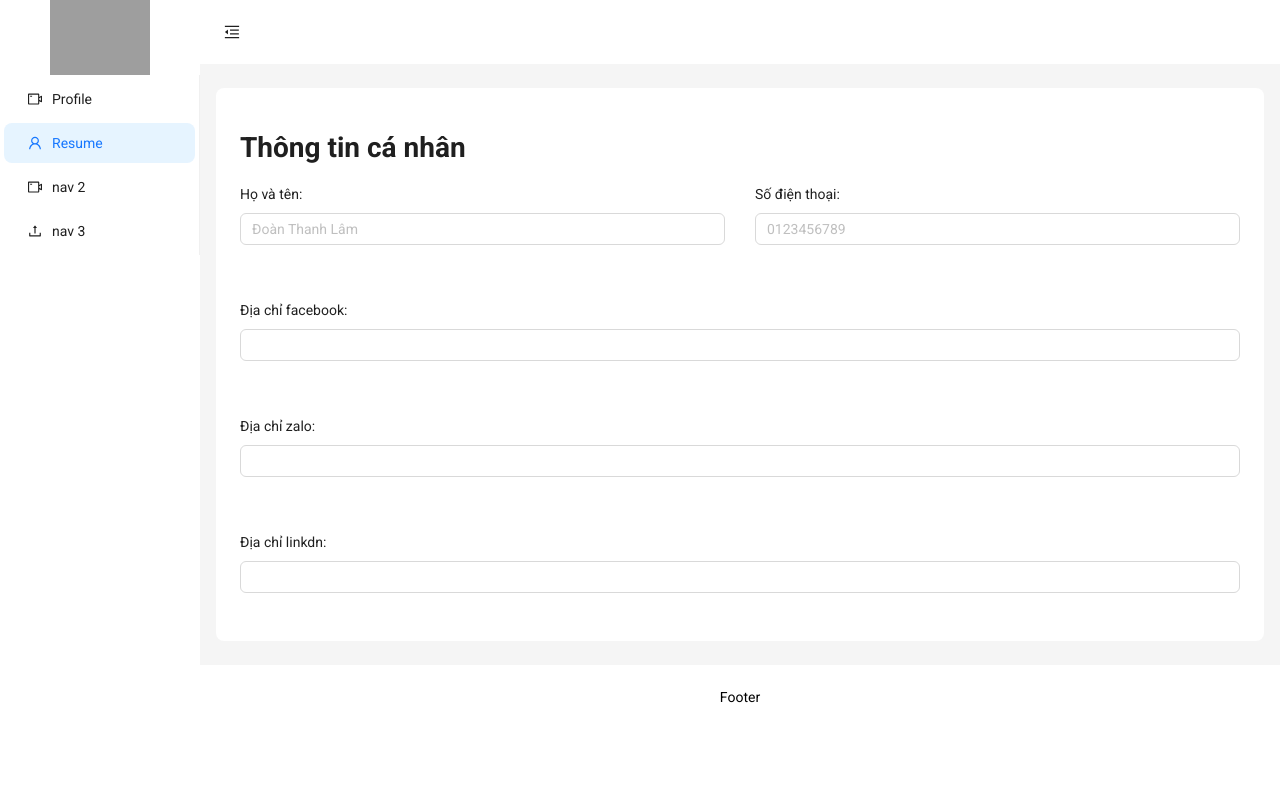
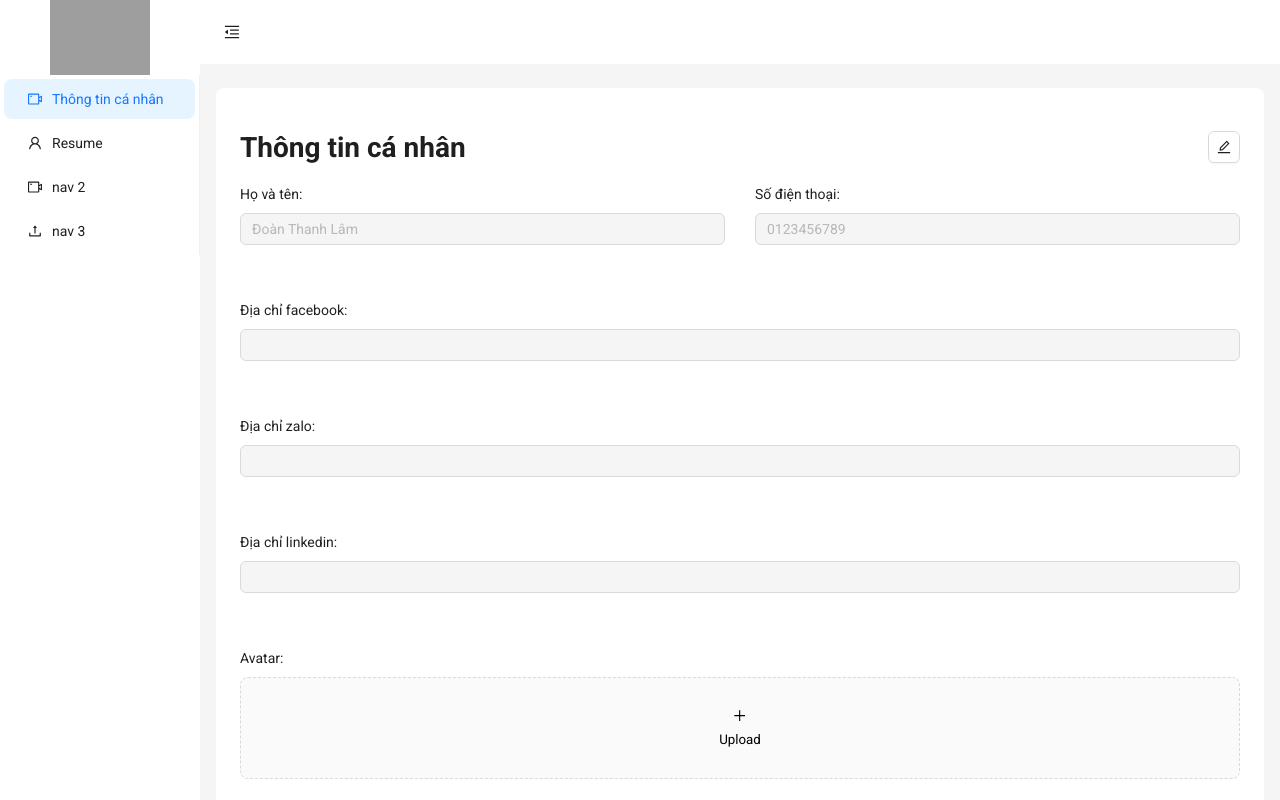
Before and after one commit to thanhlamcode/MyCV, a React (Create React App) app: page /admin/profile in a window 1280 px wide. Shown: the top 800 px of the page. Built offline with nearby package versions, Linux system fonts and the light colour scheme; grey boxes are pictures that could not be loaded.

Commit message:
Trang profile

```diff
--- a/src/components/Admin/Sider/index.js
+++ b/src/components/Admin/Sider/index.js
@@ -21,12 +21,12 @@ function SiderAdmin(props) {
         <Menu
           theme="light"
           mode="inline"
-          defaultSelectedKeys={["1"]}
+          defaultSelectedKeys={["profile"]}
           items={[
             {
               key: "profile",
               icon: <VideoCameraOutlined />,
-              label: <Link to="profile"> Profile</Link>,
+              label: <Link to="profile"> Thông tin cá nhân</Link>,
             },
             {
               key: "1",
--- /dev/null
+++ b/src/components/Admin/Upload/index.js
@@ -0,0 +1,69 @@
+import React, { useState } from "react";
+import { PlusOutlined } from "@ant-design/icons";
+import { Image, Upload } from "antd";
+import "./style.scss";
+const getBase64 = (file) =>
+  new Promise((resolve, reject) => {
+    const reader = new FileReader();
+    reader.readAsDataURL(file);
+    reader.onload = () => resolve(reader.result);
+    reader.onerror = (error) => reject(error);
+  });
+const UploadAdmin = () => {
+  const [previewOpen, setPreviewOpen] = useState(false);
+  const [previewImage, setPreviewImage] = useState("");
+  const [fileList, setFileList] = useState([]);
+  const handlePreview = async (file) => {
+    if (!file.url && !file.preview) {
+      file.preview = await getBase64(file.originFileObj);
+    }
+    setPreviewImage(file.url || file.preview);
+    setPreviewOpen(true);
+  };
+  const handleChange = ({ fileList: newFileList }) => setFileList(newFileList);
+  const uploadButton = (
+    <button
+      style={{
+        border: 0,
+        background: "none",
+      }}
+      type="button"
+    >
+      <PlusOutlined />
+      <div
+        style={{
+          marginTop: 8,
+        }}
+      >
+        Upload
+      </div>
+    </button>
+  );
+  return (
+    <>
+      <Upload
+        // action="https://660d2bd96ddfa2943b33731c.mockapi.io/api/upload"
+        listType="picture-card"
+        fileList={fileList}
+        onPreview={handlePreview}
+        onChange={handleChange}
+      >
+        {fileList.length >= 1 ? null : uploadButton}
+      </Upload>
+      {previewImage && (
+        <Image
+          wrapperStyle={{
+            display: "none",
+          }}
+          preview={{
+            visible: previewOpen,
+            onVisibleChange: (visible) => setPreviewOpen(visible),
+            afterOpenChange: (visible) => !visible && setPreviewImage(""),
+          }}
+          src={previewImage}
+        />
+      )}
+    </>
+  );
+};
+export default UploadAdmin;
--- /dev/null
+++ b/src/components/Admin/Upload/style.scss
@@ -0,0 +1,3 @@
+.ant-upload-wrapper.ant-upload-picture-card-wrapper .ant-upload-list.ant-upload-list-picture-card .ant-upload-list-item-container, .ant-upload-wrapper.ant-upload-picture-card-wrapper .ant-upload.ant-upload-select{
+  width: 100%;
+}
--- a/src/pages/Admin/Profile/index.js
+++ b/src/pages/Admin/Profile/index.js
@@ -1,13 +1,26 @@
-import { Col, Form, Input, Row } from "antd";
+import { Button, Col, Form, Input, Row } from "antd";
+import UploadAdmin from "../../../components/Admin/Upload";
+import { DownloadOutlined, EditOutlined } from "@ant-design/icons";
+import "./style.scss";
+import { useState } from "react";
 
 function Profile() {
   const [form] = Form.useForm();
+  const [componentDisabled, setComponentDisabled] = useState(true);
+
   return (
     <>
-      <h1>Thông tin cá nhân</h1>
+      <div className="inner-box">
+        <h1>Thông tin cá nhân</h1>
+        <Button
+          icon={<EditOutlined />}
+          onClick={() => setComponentDisabled(!componentDisabled)}
+        />
+      </div>
       <Form
         layout="vertical"
         form={form}
+        disabled={componentDisabled}
         initialValues={{
           layout: "vertical",
         }}
@@ -37,8 +50,20 @@ function Profile() {
             </Form.Item>
           </Col>
           <Col span={24}>
-            <Form.Item label="Địa chỉ linkdn:">
+            <Form.Item label="Địa chỉ linkedin:">
               <Input />
+            </Form.Item>
+          </Col>
+          <Col span={24}>
+            <Form.Item label="Avatar:">
+              <UploadAdmin />
+            </Form.Item>
+          </Col>
+          <Col span={24} style={{ display: "flex", justifyContent: "center" }}>
+            <Form.Item>
+              <Button type="primary" icon={<DownloadOutlined />}>
+                Save
+              </Button>
             </Form.Item>
           </Col>
         </Row>
--- /dev/null
+++ b/src/pages/Admin/Profile/style.scss
@@ -0,0 +1,5 @@
+.inner-box{
+  display: flex;
+  justify-content: space-between;
+  align-items: center;
+}
```
